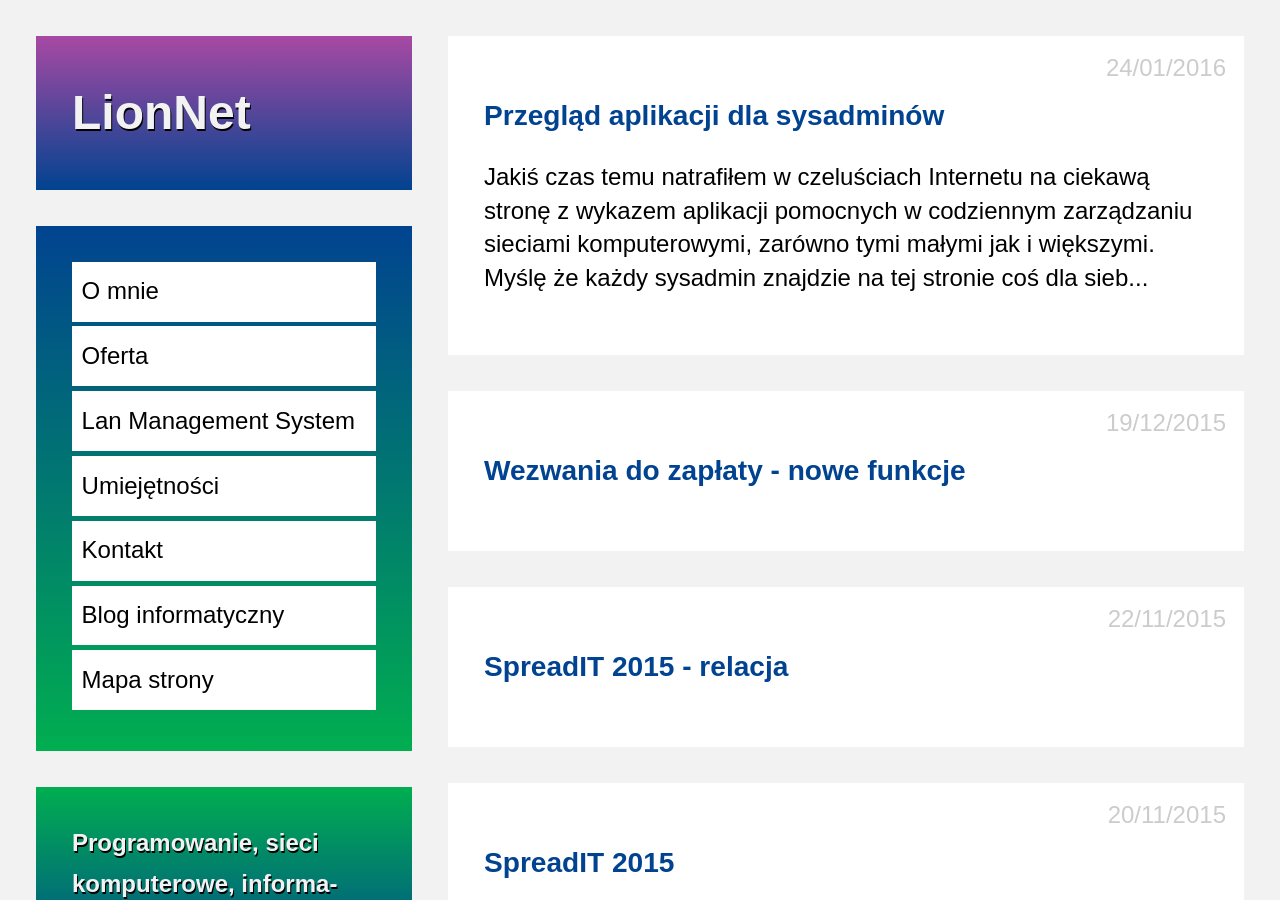
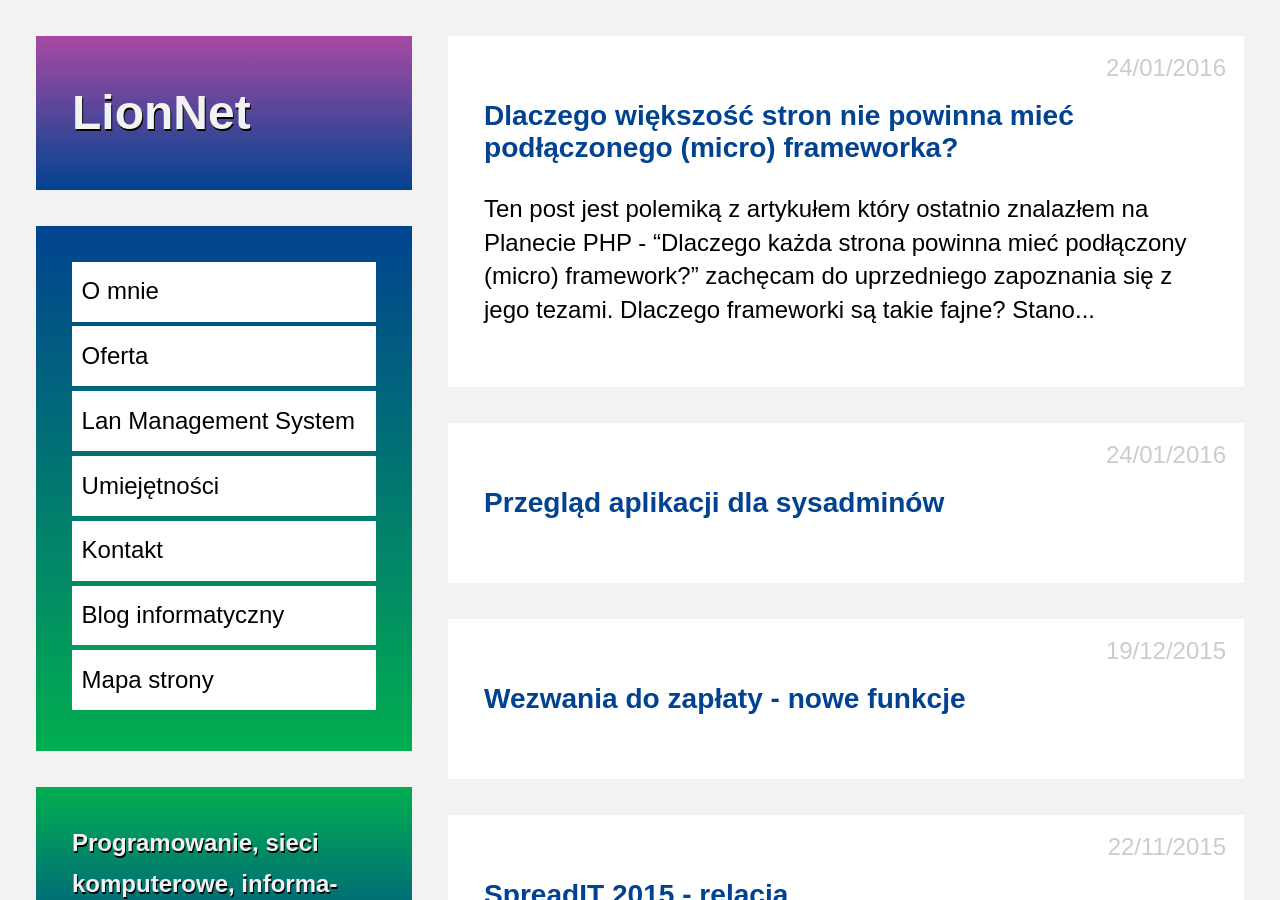
Before and after one commit to maciejlew/maciejlew.github.io, a Jekyll site: the page built from pages/blog.md, in a window 1280 px wide and 900 px high. Built offline with Jekyll 4.4.1, drawn with Linux system fonts in a browser that asks for light colours; some of the changed lines change nothing that is shown.

Commit message:
Adds post 'Dlaczego większość stron nie powinna mieć podłączonego (micro) frameworka?'

```diff
--- a/_includes/acronyms.md
+++ b/_includes/acronyms.md
@@ -23,3 +23,6 @@
 *[SOA]: Service-Oriented Architecture
 *[DDD]: Domain-Driven Design
 *[RDD]: Responsibility-Driven design
+*[DRY]: Don't Repeat Yourself
+*[KISS]: Keep It Simple, Stupid
+*[SEO]: Search Engine Optimalization
--- /dev/null
+++ b/_posts/2016-01-24-dlaczego-wiekszosc-stron-nie-powinna-miec-podlaczonego-micro-frameworka.md
@@ -0,0 +1,100 @@
+---
+layout: post
+title: "Dlaczego większość stron nie powinna mieć podłączonego (micro) frameworka?"
+date: 2016-01-24 15:00:00
+description: "Opinia o wykorzystywaniu frameworków do budowy stron WWW"
+keywords: "php, frameworki, strony internetowe, zaśmiecacze internetu, blogi,
+strony wizytówki"
+
+---
+
+Ten post jest polemiką z artykułem który ostatnio znalazłem na Planecie PHP -
+["Dlaczego każda strona powinna mieć podłączony (micro) framework?"](http://sf.jogger.pl/2015/12/30/dlaczego-kazda-strona-powinna-miec-podlaczony-micro-framewor/)
+ - zachęcam do uprzedniego zapoznania się z jego tezami.
+
+## Dlaczego frameworki są takie fajne?
+
+Stanowisko że frameworki są fajne bo standaryzują pewne rozwiązania, zmniejszają
+próg wejścia w projekt dla nowych programistów, ułatwiają pracę, są zgodne z regułą
+DRY i KISS, wytworzony w oparciu o nie kod może zostać wykorzystany ponownie,
+jest powszechne i trudne do obalenia - nie to pchnęło mnie do napisania tego wpisu.
+Drażni mnie trochę kwantyfikator jakiego użyto w tytule - "każda strona powinna"...
+
+## Dlaczego nie każda strona powinna mieć frameworka?
+
+Otóż moim zdaniem większość stron nie powinna mieć podłączonego micro frameworka,
+nie powinna mieć także frameworka, a idąc dalej tym tropem w ogóle nie powinna
+być oparta na skryptach napisanych w PHP czy jakimkolwiek innym języku programowania.
+
+Można zaobserwować że obecnie większość pisanej treści w Internecie to SEO SPAM,
+wygenerowany automatycznie, umieszczony na stronach - zaśmiecaczach internetu.
+Trudno było mi nawet znaleźć wyniki aktualnych badań an ten temat, ale to może
+właśnie z powodu tego że coraz trudniej znaleźć coś sensownego w Internecie. Tacy
+zaśmiecacze z pewnością potrzebują dynamicznie generowanych stron, ale pozwolę
+sobie pominąć ten przypadek w dalszych rozważaniach.
+
+Większości sensownych stron na świecie wystarczyłyby statyczne treści napisane w
+HTML. Większość z nich to po prostu strony wizytówki firm i osób, które nie
+zmieniają się częściej niż raz na miesiąc lub rzadziej. Wdrażanie na takich
+stronach frameworków to trochę przerost formy nad treścią. Można co prawda
+powiedzieć, że nie wiadomo co będzie później, może będzie potrzebny blog?, może
+ankieta?, może newsletter? A może wystarczyłoby się po prostu zapytać właściciela
+strony, jaką ma wizję rozwoju i dać mu kilka dni na przemyślenie sprawy? Nawet
+jeśli wspomniane wyżej elementy okażą się niezbędne, nie oznacza to od razu że
+trzeba je implementować samemu czy też wykorzystując framework. Tego typu potrzeby
+zostały już dawno zauważone i w sieci istnieje mnóstwo, także darmowych, usług
+oferujących prowadzenia bloga, dodawanie systemów komentarzy, ankiet itp. Mają
+one swój plusy i minusy, ale dla takich "małych stronek" moim zdaniem lista
+plusów jest większa niż minusów.
+
+## Jak poradzić sobie bez frameworka?
+
+Załóżmy że mamy zlecenie na prostą stronę - wizytówkę. Z rozmowy wynika że
+zleceniodawca, co prawda, chciałby od czasu do czasu dodać jakiegoś newsa, ale nie
+będzie tego robił zbyt często. Co możemy zrobić aby zmniejszyć koszty i czas
+wdrożenia takiego zlecenia?
+
+Możemy zaproponować stronę w oparciu o jakiś generator blogów, np Jekyll z hostingiem
+na GitHub Pages, z usługą dodawania przez nas newsów zredagowanych przez właściciela.
+Plusy tego rozwiązania to:
+
+ * w sieci znajdziemy szybko szablon takiego bloga;
+ * zredagowany tekst szybko można skonwertować na Markdown który jest już standardem
+w tego typu rozwiązaniach - przenośność;
+ * tekst w Markdown jest czytelny dla osób "nietechnicznych";
+ * mamy zintegrowany system kontroli wersji;
+ * podłączenie systemu komentarzy to "pikuś" - jest np. Disqus;
+ * nie potrzebujemy serwera na treści ani bazy danych - można oszczędzić;
+ * klient mając swoje konto na GitHubie może zawsze przekazać obsługę strony
+komuś innemu (czasami to minus ;-));
+ * klient wraca do nas od czasu do czasu (czasem to także jest minus ;-));
+ * nie musimy się aż tak bardzo martwić o bezpieczeństwo naszej strony i danych
+użytkowników - wszystko mamy przechowywane w postaci statycznych plików lub
+wyniesione do zewnętrznych usług. Jedynie przechwycenie haseł do tych usług przez
+napastnika lub problemy u zewnętrznych usługodawców mogłyby nam zaszkodzić;
+ * treści z plików Markdown łatwo w przyszłości będzie przenieść do bardziej
+zaawansowanego rozwiązania jeśli taka migracja okazałaby się konieczna.
+
+Minusy to:
+
+ * niektórych niestandardowych życzeń nie da się zrealizować;
+ * zleceniodawca, jeśli nie chce nam zlecać dodawania treści lub nie chcemy się
+tym zajmować, musi się nauczyć obsługi GitHuba, czyli poświęcić na to jakieś 10 minut
+(ale panelu WordPress czy czegoś innego także musiałby się nauczyć, prawda?);
+ * w GitHub Pages każdy może zobaczyć historię naszej strony;
+ * zleceniodawca łatwo może przekazać obsługę strony komuś innemu.
+
+## Kiedy warto użyć (micro) frameworka?
+
+Frameworki warto użyć gdy strona ma potencjał stać się czymś więcej niż zwykłym
+blogiem czy też stroną wizytówką firmy/osoby. Konieczne wydaje się to także, jeśli
+strona jest de-facto naszym produktem, gdy zarabiamy na tym że ktoś jej używa,
+gdy nad stroną pracuje zespół programistów, gdy przewidujemy że będzie potrzebne API.
+Czy takich stron jest dużo w Internecie? Raczej wątpię, jak napisałem wcześniej
+większość stron to zaśmiecacze lub bardzo proste strony niewymagające do swojego
+działania "rocket science". Myślę, że do realizacji każdej strony należy podejść
+indywidualnie, przekazując klientowi listę plusów i minusów każdego z rozwiązań.
+Nie należy natomiast bezrefleksyjnie uznawać jednego, nawet popularnego i
+wygodnego, rozwiązania za uniwersalną odpowiedź na każdy problem.
+
+{% include acronyms.md %}
--- a/pages/map.md
+++ b/pages/map.md
@@ -24,6 +24,7 @@ redirect_from: /map/
  * [Umiejętności](../umiejetnosci)
  * [Kontakt](../kontakt)
  * [Blog informatyczny](../blog)
+   * [Dlaczego większość stron nie powinna mieć podłączonego (micro) frameworka?](../2016/01/24/dlaczego-wiekszosc-stron-nie-powinna-miec-podlaczonego-micro-frameworka.html)
    * [Przegląd aplikacji dla sysadminów](../2016/01/24/przeglad-aplikacji-dla-sysadminow.html)
    * [Wezwania do zapłaty - nowe funkcje](../2015/12/19/wezwania-do-zaplaty-nowe-funkcje.html)
    * [SpreadIT 2015 - relacja](../2015/11/20/spreadit-2015-relacja.html)
```
